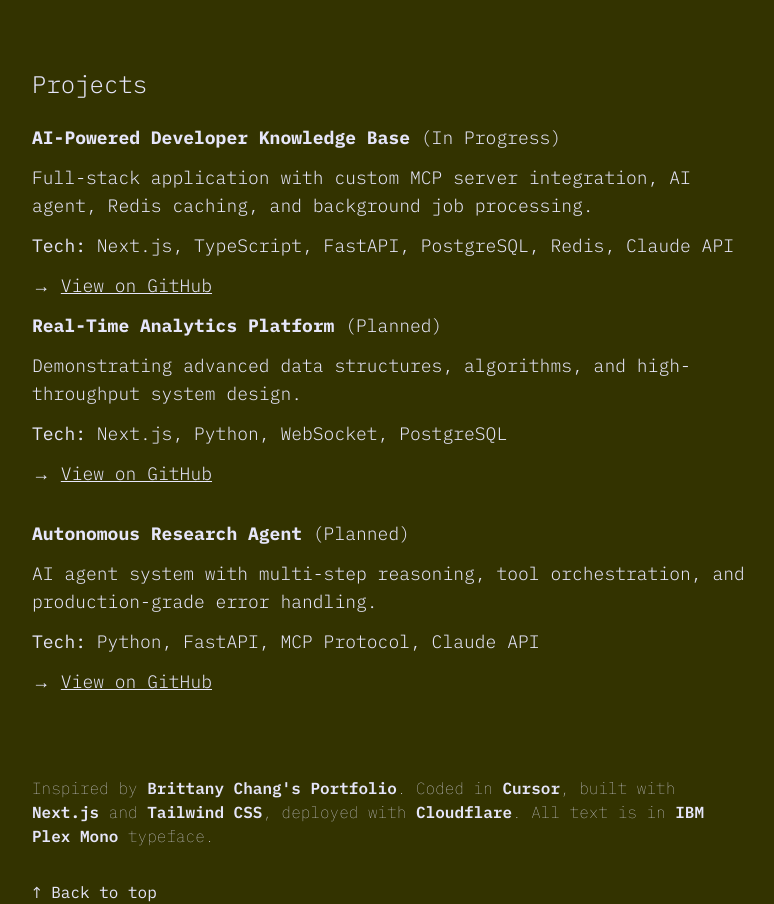
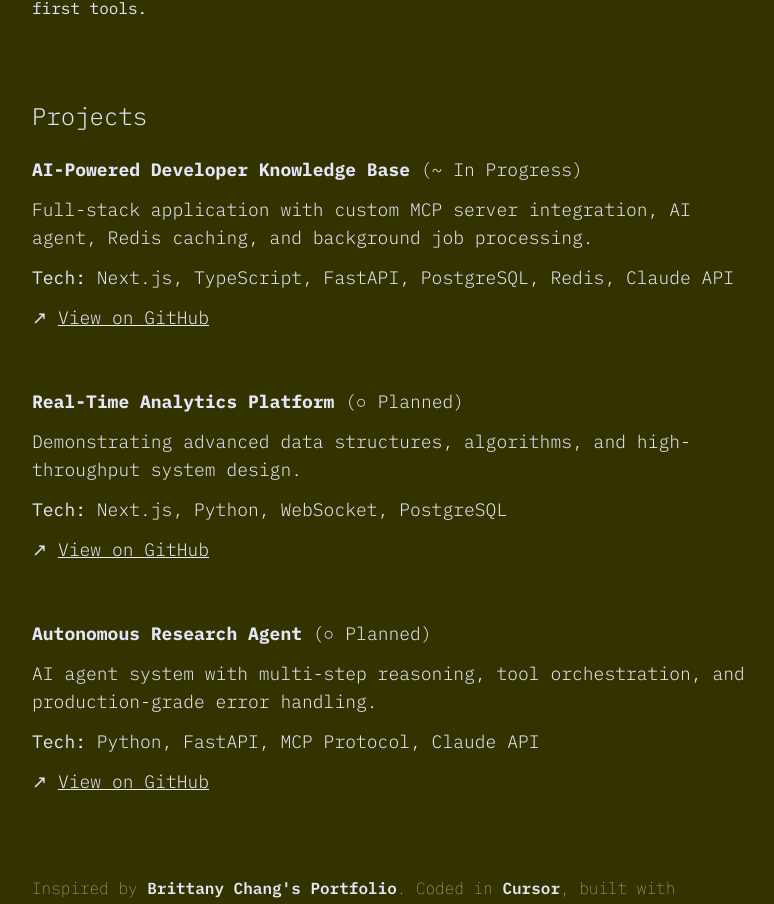
Before and after one commit to pamelagilmour/swe-portfolio-26, a Next.js app: page / in a window 1280 px wide. Shown: the part 1880-2784 px from the top of the page, without its empty margins (248-1022 px from the left). Built offline with nearby package versions, Linux system fonts and the light colour scheme.

Commit message:
Add spacing

```diff
--- a/package.json
+++ b/package.json
@@ -1,5 +1,5 @@
 {
-	"name": "swe-portfolio-26",
+	"name": "my-next-app",
 	"version": "0.1.0",
 	"private": true,
 	"scripts": {
--- a/src/app/page.tsx
+++ b/src/app/page.tsx
@@ -1,9 +1,6 @@
-import Image from "next/image";
-
 export default function Home() {
 	return (
 		<div id="top" className="font-mono min-h-screen px-6 py-8 max-w-screen-md lg:mx-auto">
-			{/* px-4 pb-8 sm:px-6 sm:py-12 md:px-8 md:pb-16"> */}
 			<header className="pb-24">
 				{/* Add a11y menu */}
 				<h1 className="text-5xl font-[400] mb-2 sm:mb-3">Pamela Gilmour</h1>
@@ -39,7 +36,7 @@ export default function Home() {
 					<h2 className="text-2xl font-[500] mb-4 sm:mb-6">Experience</h2>
 					<div id="list-of-jobs">
 						<ul>
-							<li id="codeword" className="mb-12">
+							<li id="codeword" className="mb-16">
 								<div>
 									<h3 className="text-lg font-[400] mb-3">
 										Senior Creative Developer @ Codeword Agency
@@ -56,7 +53,7 @@ export default function Home() {
 									</p>
 								</div>
 							</li>
-							<li id="kqed" className="mb-12">
+							<li id="kqed" className="mb-16">
 								<div>
 									<h3 className="text-lg font-[400] mb-3">
 										Full Stack Software Engineer @ KQED Inc.
@@ -102,9 +99,9 @@ export default function Home() {
 				</section>
 				<section id="projects" className="mb-12 sm:mb-16 md:mb-20">
 					<h2 className="text-2xl font-[300] mb-4 sm:mb-6">Projects</h2>
-					<div>
+					<div className="mb-14">
 						<h4 className="text-lg font-[400] mb-3">
-							<strong>AI-Powered Developer Knowledge Base</strong> <span className="font-[300]">(In Progress)</span>
+							<strong>AI-Powered Developer Knowledge Base</strong> <span className="font-[300]">(~ In Progress)</span>
 						</h4>
 						<p className="text-lg font-[300] mb-3">
 							Full-stack application with custom MCP server integration, AI agent, Redis caching, and background job processing.
@@ -113,7 +110,7 @@ export default function Home() {
 							<strong>Tech:</strong> Next.js, TypeScript, FastAPI, PostgreSQL, Redis, Claude API
 						</p>
 						<p className="text-lg font-[300] mb-3">
-							→ <a
+							↗ <a
 								href="https://github.com/pamelagilmour/p-1"
 								target="_blank"
 								rel="noreferrer noopener"
@@ -122,9 +119,9 @@ export default function Home() {
 							</a>
 						</p>
 					</div>
-					<div className="mb-8">
+					<div className="mb-14">
 						<h4 className="text-lg font-[400] mb-3">
-							<strong>Real-Time Analytics Platform</strong> <span className="font-[300]">(Planned)</span>
+							<strong>Real-Time Analytics Platform</strong> <span className="font-[300]">(○ Planned)</span>
 						</h4>
 						<p className="text-lg font-[300] mb-3">
 							Demonstrating advanced data structures, algorithms, and high-throughput system design.
@@ -133,7 +130,7 @@ export default function Home() {
 							<strong>Tech:</strong> Next.js, Python, WebSocket, PostgreSQL
 						</p>
 						<p className="text-lg font-[300] mb-3">
-							→ <a
+							↗ <a
 								href="https://github.com/pamelagilmour/p-2"
 								target="_blank"
 								rel="noreferrer noopener"
@@ -142,9 +139,9 @@ export default function Home() {
 							</a>
 						</p>
 					</div>
-					<div>
+					<div className="mb-14">
 						<h4 className="text-lg font-[400] mb-3">
-							<strong>Autonomous Research Agent</strong> <span className="font-[300]">(Planned)</span>
+							<strong>Autonomous Research Agent</strong> <span className="font-[300]">(○ Planned)</span>
 						</h4>
 						<p className="text-lg font-[300] mb-3">
 							AI agent system with multi-step reasoning, tool orchestration, and production-grade error handling.
@@ -153,7 +150,7 @@ export default function Home() {
 							<strong>Tech:</strong> Python, FastAPI, MCP Protocol, Claude API
 						</p>
 						<p className="text-lg font-[300] mb-3">
-							→ <a
+							↗ <a
 								href="https://github.com/pamelagilmour/p-3"
 								target="_blank"
 								rel="noreferrer noopener"
```
Also changed, not shown: 2 other files (tests, documents, lock files or other folders).
